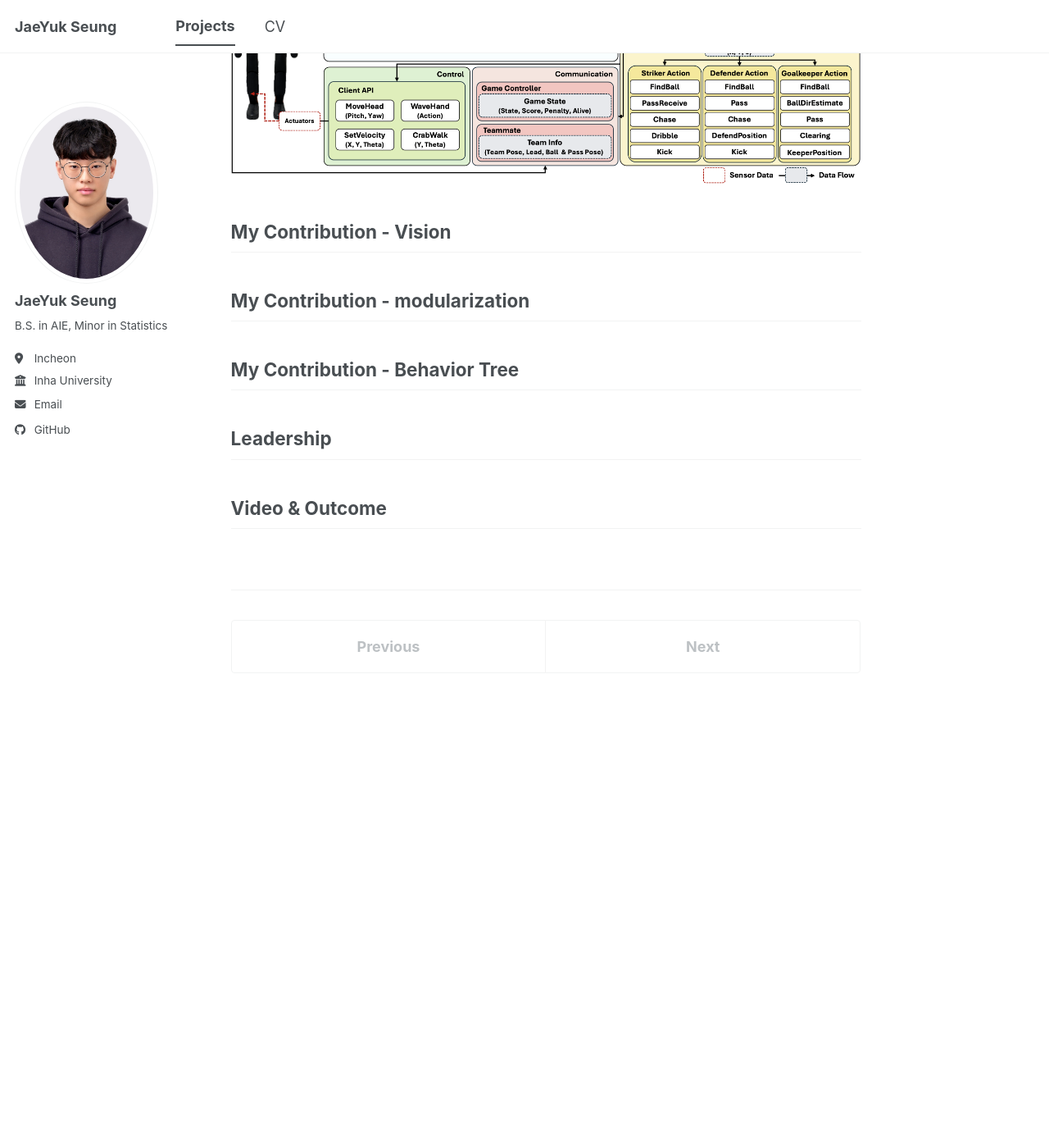
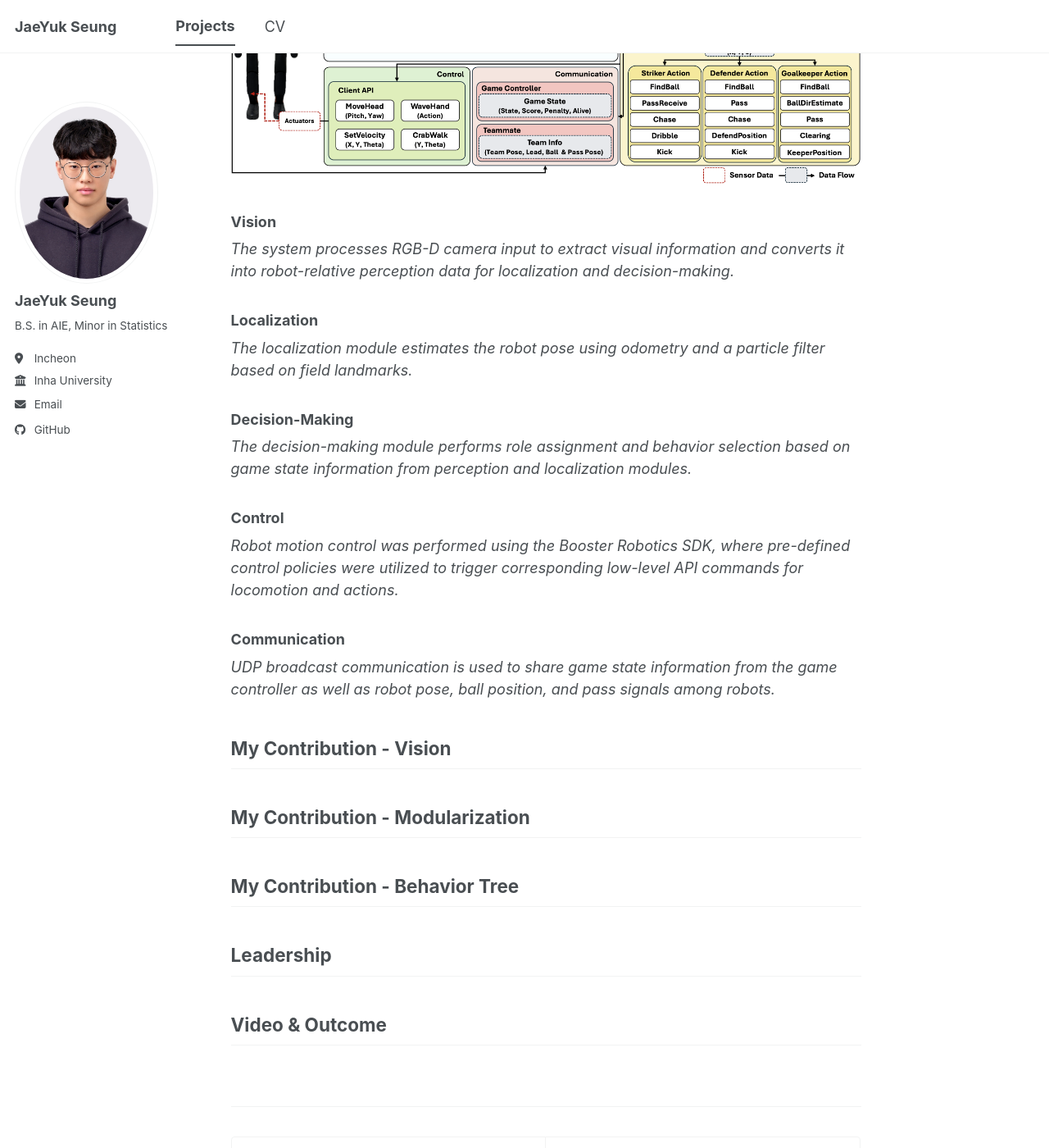
Before and after one commit to JaeWook-S/JaeWook-S.github.io, a Jekyll site: the page built from _projects/projects-1.html, in a window 1280 px wide and 1400 px high, scrolled down 989 px. Shown: the whole window at 82% size. Built offline with Jekyll 4.4.1, drawn with Linux system fonts in a browser that asks for light colours; before the commit the page ends 1972 px from its top, so only the background shows below that.

Commit message:
add: project1 overall system part

```diff
--- a/_projects/projects-1.html
+++ b/_projects/projects-1.html
@@ -38,11 +38,27 @@ Below, I describe the detailed technical approaches and preparation process for
 <p><em>Overall system architecture of the humanoid robot software pipeline.</em></p>
 <img src="/images/k1_system_overview.png" alt="system overview">
 
+<h3>Vision</h3>
+<p><em>The system processes RGB-D camera input to extract visual information and converts it into robot-relative perception data for localization and decision-making.</em></p>
+
+<h3>Localization</h3>
+<p><em>
+The localization module estimates the robot pose using odometry and a particle filter based on field landmarks.</em></p>
+
+<h3>Decision-Making</h3>
+<p><em>The decision-making module performs role assignment and behavior selection based on game state information from perception and localization modules.</em></p>
+
+<h3>Control</h3>
+<p><em>Robot motion control was performed using the Booster Robotics SDK, where pre-defined control policies were utilized to trigger corresponding low-level API commands for locomotion and actions.</em></p>
+
+<h3>Communication</h3>
+<p><em>UDP broadcast communication is used to share game state information from the game controller as well as robot pose, ball position, and pass signals among robots.</em></p>
+
 <!-- 비전 파트 연구 내용 -->
- <h2>My Contribution - Vision</h2>
+<h2>My Contribution - Vision</h2>
 
  <!-- 모듈화 파트 연구 내용 -->
- <h2>My Contribution - modularization</h2>
+ <h2>My Contribution - Modularization</h2>
 
 
  <!-- BT 파트 연구 내용 -->
```
